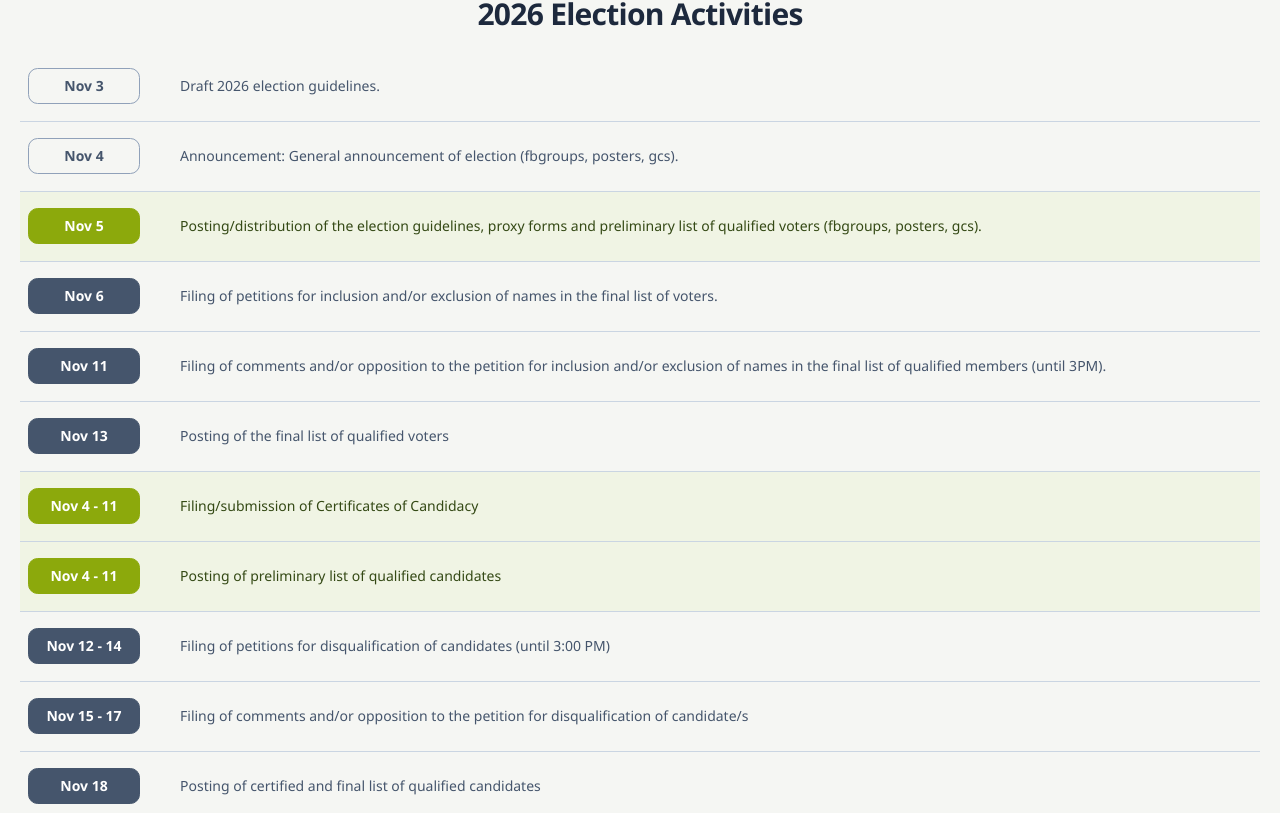
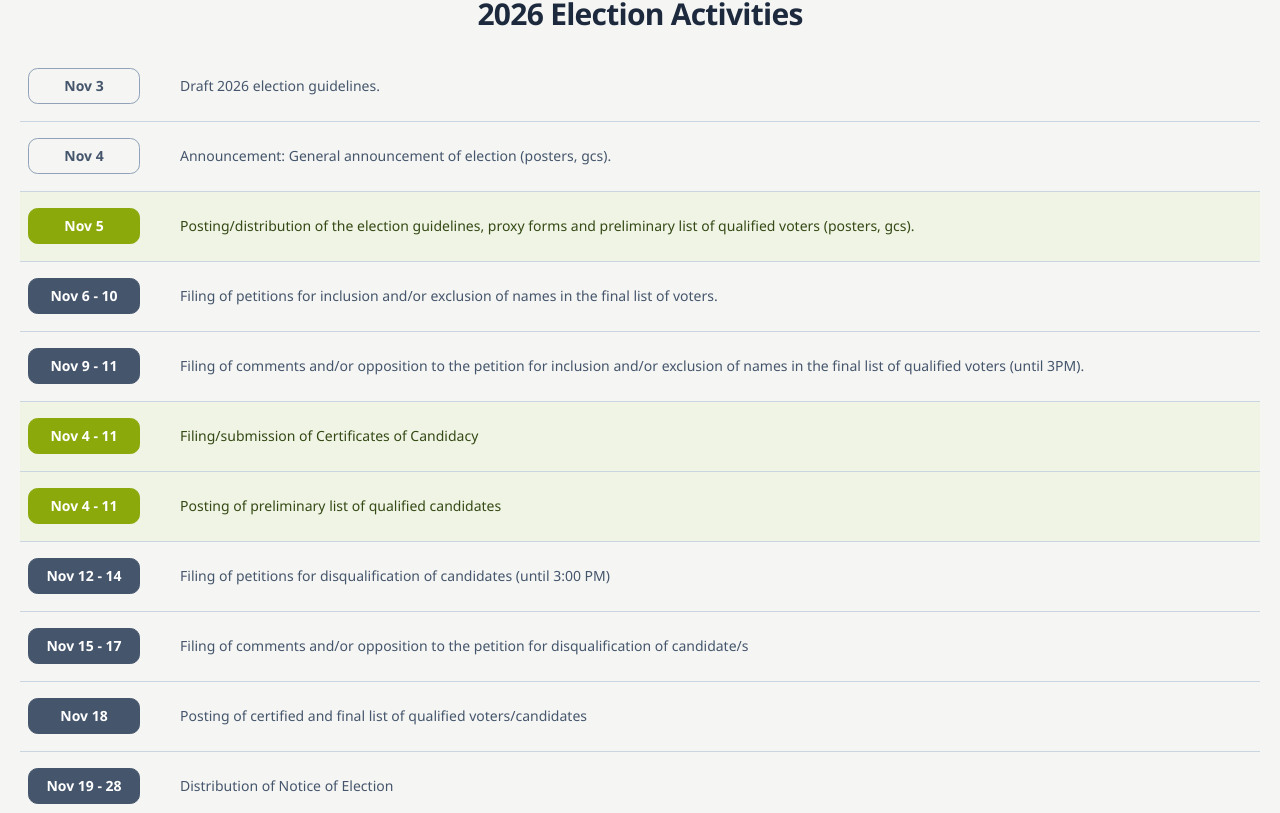
Before and after one commit to markquilab/afpovai-2026, a React (Vite) app: page / in a window 1280 px wide. Shown: the part 1467-2280 px from the top of the page. Built offline with nearby package versions, Linux system fonts and the light colour scheme.

Commit message:
Update timeline

```diff
--- a/src/components/sections/ElectionActivitiesSection.tsx
+++ b/src/components/sections/ElectionActivitiesSection.tsx
@@ -12,34 +12,28 @@ const activities = [
     startDate: "2026-11-04",
     endDate: "2026-11-04",
     description:
-      "Announcement: General announcement of election (fbgroups, posters, gcs).",
+      "Announcement: General announcement of election (posters, gcs).",
   },
   {
     date: "Nov 5",
     startDate: "2026-11-05",
     endDate: "2026-11-05",
     description:
-      "Posting/distribution of the election guidelines, proxy forms and preliminary list of qualified voters (fbgroups, posters, gcs).",
+      "Posting/distribution of the election guidelines, proxy forms and preliminary list of qualified voters (posters, gcs).",
   },
   {
-    date: "Nov 6",
+    date: "Nov 6 - 10",
     startDate: "2026-11-06",
-    endDate: "2026-11-06",
+    endDate: "2026-11-10",
     description:
       "Filing of petitions for inclusion and/or exclusion of names in the final list of voters.",
   },
   {
-    date: "Nov 11",
-    startDate: "2026-11-11",
+    date: "Nov 9 - 11",
+    startDate: "2026-11-09",
     endDate: "2026-11-11",
     description:
-      "Filing of comments and/or opposition to the petition for inclusion and/or exclusion of names in the final list of qualified members (until 3PM).",
-  },
-  {
-    date: "Nov 13",
-    startDate: "2026-11-13",
-    endDate: "2026-11-13",
-    description: "Posting of the final list of qualified voters",
+      "Filing of comments and/or opposition to the petition for inclusion and/or exclusion of names in the final list of qualified voters (until 3PM).",
   },
   {
     date: "Nov 4 - 11",
@@ -71,7 +65,7 @@ const activities = [
     date: "Nov 18",
     startDate: "2026-11-18",
     endDate: "2026-11-18",
-    description: "Posting of certified and final list of qualified candidates",
+    description: "Posting of certified and final list of qualified voters/candidates",
   },
   {
     date: "Nov 19 - 28",
```
